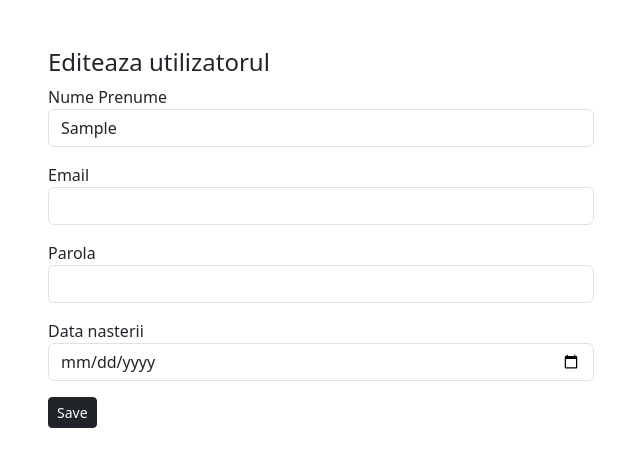
After one commit to padure/aaw2141, a PHP site: page /edit.php?id=1 in a window 1280 px wide. The commit adds this page. Shown: the top 467 px of the page, without its empty margins (319-959 px from the left). Run offline with PHP 8.4, Linux system fonts and the light colour scheme; tables that the repository leaves empty or names only in its code hold one stand-in row (values such as "Sample post").

Commit message:
Teorie 8

```diff
--- /dev/null
+++ b/teorie8/connect.php
@@ -0,0 +1,10 @@
+<?php
+    $dsn = "mysql:host=localhost;dbname=aaw_lectia8";
+    $username="root";
+    $password="";
+    $options = [
+        PDO::ATTR_ERRMODE => PDO::ERRMODE_EXCEPTION,
+        PDO::ATTR_DEFAULT_FETCH_MODE => PDO::FETCH_ASSOC
+    ];
+    $pdo = new PDO($dsn, $username, $password, $options);
+?>
--- /dev/null
+++ b/teorie8/edit.php
@@ -0,0 +1,51 @@
+<?php
+    try {
+        require_once './connect.php';
+        $id = htmlspecialchars($_GET['id']);
+        $sql = "SELECT * FROM users WHERE id=:id";
+        $stmt = $pdo->prepare($sql);
+        $stmt->execute(['id' => $id]);
+        $user = $stmt->fetch();
+        $pdo = null;
+    } catch (PDOException $e) {
+        die("Eroare la conexiune. " . $e->getMessage());
+    }
+?>
+
+<!DOCTYPE html>
+<html lang="en">
+<head>
+    <meta charset="UTF-8">
+    <meta name="viewport" content="width=device-width, initial-scale=1.0">
+    <title>Users</title>
+    <link rel="stylesheet" href="https://cdn.jsdelivr.net/npm/bootstrap@5.3.3/dist/css/bootstrap.min.css">
+</head>
+<body>
+    <div class="container">
+        <div class="row">
+            <div class="col-md-6 m-auto mt-5">
+                <h4>Editeaza utilizatorul</h4>
+                <form method="post">
+                    <div class="mb-3">
+                        <label for="nume_prenume">Nume Prenume</label>
+                        <input type="text" name="nume_prenume" id="nume_prenume" class="form-control" value="<?=$user['nume_prenume']?>">
+                    </div>
+                    <div class="mb-3">
+                        <label for="email">Email</label>
+                        <input type="email" name="email" id="email" class="form-control">
+                    </div>
+                    <div class="mb-3">
+                        <label for="password">Parola</label>
+                        <input type="password" name="password" id="password" class="form-control">
+                    </div>
+                    <div class="mb-3">
+                        <label for="data_nasterii">Data nasterii</label>
+                        <input type="date" name="data_nasterii" id="data_nasterii" class="form-control">
+                    </div>
+                    <button class="btn btn-dark btn-sm" type="submit">Save</button>
+                </form>
+            </div>
+        </div>
+    </div>
+</body>
+</html>
```
Also changed, not shown: teorie8/delete.php (added, +8 -0 lines), teorie8/index.php (+19 -10 lines).
